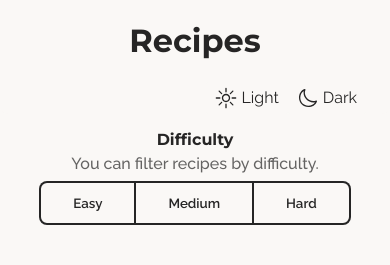
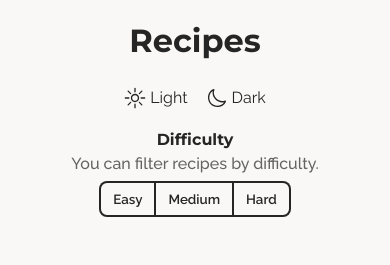
Before and after one commit to soloalex1/easy-recipe, a Next.js app: page / in a window 390 px wide. Shown: the top 265 px of the page. Built offline with nearby package versions, Linux system fonts and the light colour scheme.

Commit message:
style: fix mobile layout

```diff
--- a/src/app/global.css
+++ /dev/null
@@ -1,22 +0,0 @@
-:root {
-  --primary-blue: #2891bb;
-  --color-easy: #4b6b51;
-  --color-medium: #ffa700;
-  --color-hard: #ffb3ba;
-  --white: #faf8f6;
-}
-
-* {
-  box-sizing: border-box;
-}
-
-html,
-body {
-  margin: 0;
-  padding: 0;
-  background-color: var(--white);
-}
-
-body {
-  width: 100%;
-}
--- a/src/app/layout.tsx
+++ b/src/app/layout.tsx
@@ -4,7 +4,6 @@ import type { Metadata } from 'next';
 import { raleway, montserrat } from './fonts';
 import StyledComponentsRegistry from './registry';
 
-import './global.css';
 import ThemeClient from '@/components/ThemeClient';
 
 export const metadata: Metadata = {
--- a/src/app/styles.ts
+++ b/src/app/styles.ts
@@ -105,6 +105,7 @@ export const RecipeGrid = styled.ol`
 
   @media screen and (min-width: 768px) {
     padding: 0;
-    grid-template-columns: repeat(4, 1fr);
+    grid-template: 240px / repeat(4, 1fr);
+    grid-auto-rows: 240px;
   }
 `;
--- a/src/components/Filter/styles.ts
+++ b/src/components/Filter/styles.ts
@@ -30,7 +30,7 @@ export const FiltersDescription = styled.small`
 
 export const Button = styled.button<{ $isActive: boolean; id: string }>`
   ${({ theme, id, $isActive }) => css`
-    padding: 12px 32px;
+    padding: 8px 12px;
     background-color: ${theme.colors.background};
     font-family: var(--font-raleway);
     font-weight: 600;
@@ -52,5 +52,9 @@ export const Button = styled.button<{ $isActive: boolean; id: string }>`
       border-radius: 0 8px 8px 0;
       border-left-width: 1px;
     }
+
+    @media screen and (min-width: 768px) {
+      padding: 12px 32px;
+    }
   `}
 `;
--- a/src/components/Switch/index.tsx
+++ b/src/components/Switch/index.tsx
@@ -12,7 +12,6 @@ const Switch = () => {
       <S.HiddenLabel id="theme-label">Change theme</S.HiddenLabel>
       <S.ButtonSwitch aria-pressed={name === 'light'} onClick={toggleTheme}>
         <svg
-          className="global-theme-switcher__icon"
           focusable="false"
           width="22"
           height="22"
@@ -32,7 +31,6 @@ const Switch = () => {
       </S.ButtonSwitch>
       <S.ButtonSwitch aria-pressed={name === 'dark'} onClick={toggleTheme}>
         <svg
-          className="global-theme-switcher__icon"
           focusable="false"
           width="22"
           height="22"
--- a/src/components/Switch/styles.ts
+++ b/src/components/Switch/styles.ts
@@ -1,8 +1,12 @@
 import styled, { css } from 'styled-components';
 
 export const ButtonsContainer = styled.div`
-  text-align: right;
+  text-align: center;
   padding: 0 24px;
+
+  @media screen and (min-width: 768px) {
+    text-align: right;
+  }
 `;
 
 export const HiddenLabel = styled.label`
```
